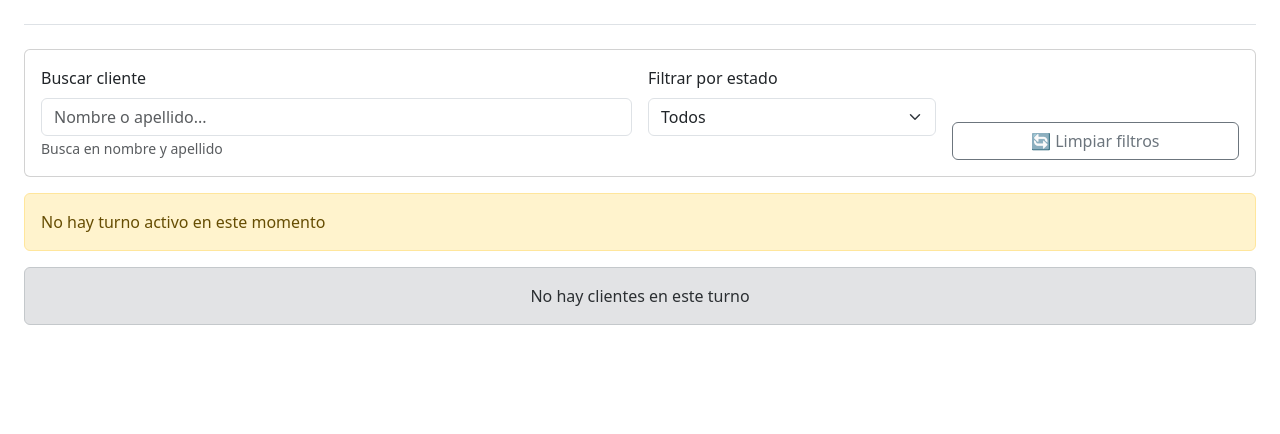
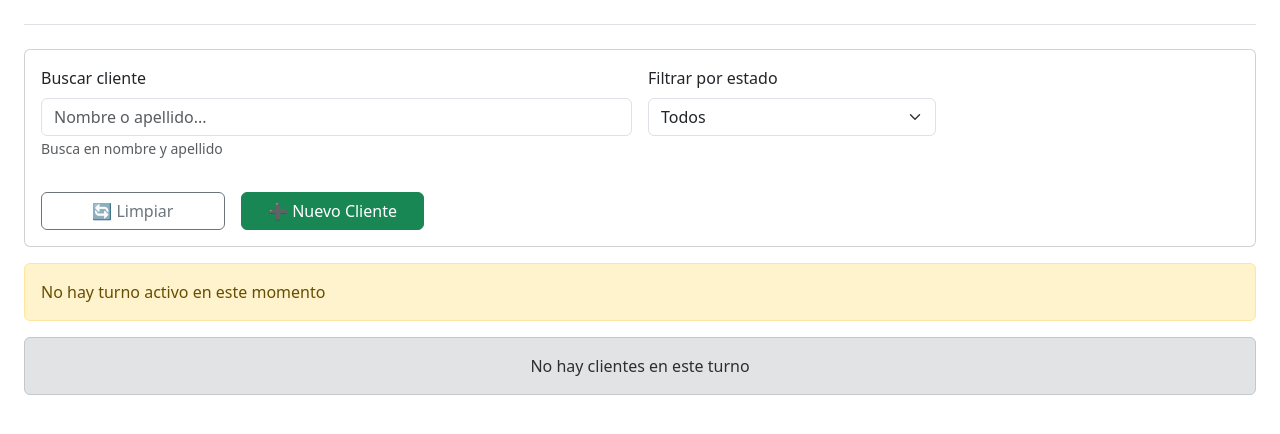
Before and after one commit to marzvk/Gim-app, a Django app: page / in a window 1280 px wide. Shown: the part 56-490 px from the top of the page. Run offline with Django 5.2, Linux system fonts and the light colour scheme; the visitor is signed in with stand-in values (Sample User, id 1); data comes from the database, SQL or seed files in the repository; data that the repository does not hold is empty; some libraries are stand-ins or nearby versions.

Commit message:
feat: Crear cliente > modal para crear cliente > boton crear cliente > url agregada

```diff
--- a/apps/clientes/urls.py
+++ b/apps/clientes/urls.py
@@ -8,4 +8,5 @@ urlpatterns = [
         views.modal_historial_pagos,
         name="modal_historial",
     ),
+    path("crear/", views.crear_cliente, name="crear_cliente"),
 ]
--- a/apps/clientes/views.py
+++ b/apps/clientes/views.py
@@ -3,6 +3,9 @@ from django.contrib.auth.decorators import login_required
 from .models import Cliente
 from apps.clientes.services import obtener_turno_actual, calcular_estado_cliente
 from django.db.models import Q
+
+from django.http import HttpResponse
+from .forms import ClienteForm
 
 
 @login_required
@@ -100,3 +103,25 @@ def modal_historial_pagos(request, cliente_id):
     }
 
     return render(request, "clientes/_modal_historial.html", context)
+
+
+@login_required
+def crear_cliente(request):
+    if request.method == "POST":
+        form = ClienteForm(request.POST)
+        if form.is_valid():
+            cliente = form.save(commit=False)
+            cliente.usuario_creador = request.user
+            cliente.save()
+            # Retornamos una respuesta vacía que dispare un evento de refresh en la tabla
+            return HttpResponse(
+                status=204,
+                headers={
+                    "HX-Trigger": "clienteActualizado",  # Evento para refrescar la lista
+                    "HX-Action": "closeModal",  # Evento opcional para cerrar
+                },
+            )
+    else:
+        form = ClienteForm()
+
+    return render(request, "clientes/_modal_cliente.html", {"form": form})
--- a/templates/clientes/dashboard.html
+++ b/templates/clientes/dashboard.html
@@ -51,11 +51,21 @@
                         </select>
                     </div>
 
-                    <!-- Botón limpiar -->
-                    <div class="col-md-3 d-flex align-items-end">
-                        <button type="button" id="btn-limpiar" class="btn btn-outline-secondary w-100">
-                            🔄 Limpiar filtros
-                        </button>
+                    <div class="row g-3">
+                        <div class="col-md-2 d-flex align-items-end">
+                            <button type="button" id="btn-limpiar" class="btn btn-outline-secondary w-100">
+                                🔄 Limpiar
+                            </button>
+                        </div>
+
+                        <div class="col-md-2 d-flex align-items-end">
+                            <button type="button"
+                                    class="btn btn-success w-100"
+                                    hx-get="{% url 'crear_cliente' %}"
+                                    hx-target="#modal-container">
+                                ➕ Nuevo Cliente
+                            </button>
+                        </div>
                     </div>
                 </div>
             </form>
@@ -64,7 +74,14 @@
 
     <!-- CONTENEDOR DE CLIENTES -->
     <div id="clientes-container">
-        {% include 'clientes/_tabla_clientes.html' %}
+        <div id="tabla-clientes-container"
+             hx-get="{{ request.get_full_path }}"
+             hx-trigger="clienteActualizado from:body"
+             hx-target="this">
+
+             {% include 'clientes/_tabla_clientes.html' %}
+
+        </div>
     </div>
 
      <!-- CONTENEDOR DE MODAL -->
```
Also changed, not shown: apps/clientes/forms.py (added, +19 -0 lines), templates/clientes/_modal_cliente.html (added, +23 -0 lines).
